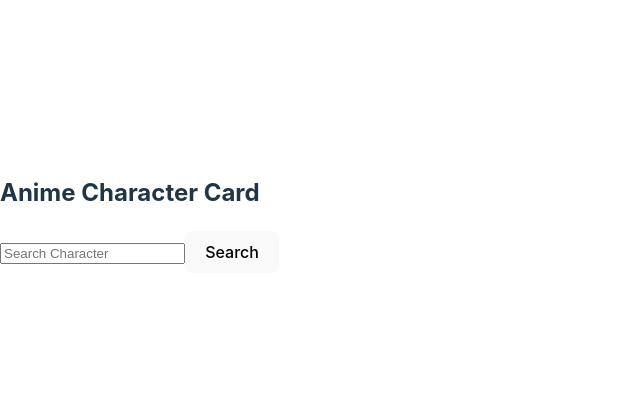
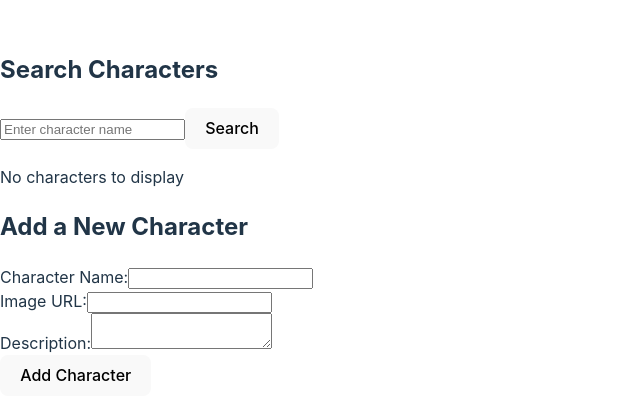
Before and after one commit to mikeyhim23/Project2, a React (Vite) app: page / in a window 1280 px wide. Shown: the part 186-606 px from the top of the page, without its empty margins (0-640 px from the left). Built offline with nearby package versions, Linux system fonts and the light colour scheme.

Commit message:
adding character form

```diff
--- /dev/null
+++ b/src/AddCharacterForm.jsx
@@ -0,0 +1,56 @@
+import React, { useState } from 'react';
+
+function AddCharacterForm({ onAddCharacter }) {
+  // Local state to hold new character's details
+  const [name, setName] = useState('');
+  const [imageUrl, setImageUrl] = useState('');
+  const [description, setDescription] = useState('');
+
+  // Handle form submission
+  const handleSubmit = (e) => {
+    e.preventDefault();
+    if (name && imageUrl && description) {
+      onAddCharacter({ name, imageUrl, description });  // Pass new character data to parent component
+      setName('');  // Reset name field
+      setImageUrl('');  // Reset image URL field
+      setDescription('');  // Reset description field
+    }
+  };
+
+  return (
+    <div>
+      <h2>Add a New Character</h2>
+      <form onSubmit={handleSubmit}>
+        <div>
+          <label>Character Name:</label>
+          <input
+            type="text"
+            value={name}
+            onChange={(e) => setName(e.target.value)}  // Update state on input change
+            required
+          />
+        </div>
+        <div>
+          <label>Image URL:</label>
+          <input
+            type="text"
+            value={imageUrl}
+            onChange={(e) => setImageUrl(e.target.value)}  // Update state on input change
+            required
+          />
+        </div>
+        <div>
+          <label>Description:</label>
+          <textarea
+            value={description}
+            onChange={(e) => setDescription(e.target.value)}  // Update state on input change
+            required
+          />
+        </div>
+        <button type="submit">Add Character</button>
+      </form>
+    </div>
+  );
+}
+
+export default AddCharacterForm;
--- a/src/App.jsx
+++ b/src/App.jsx
@@ -1,39 +1,75 @@
-import { useState, useEffect } from 'react'
-import CharacterCard from './CharacterCard'
+import React, { useState } from 'react';
+import CharacterCard from './CharacterCard';
+import AddCharacterForm from './AddCharacterForm';
 
 function App() {
-  const[character, setCharacter] = useState()
-  const [searchQuery, setSearchQuery] = useState('')
-  const [error, setError] = useState()
+  const [characters, setCharacters] = useState([]);  // Store character data
+  const [searchQuery, setSearchQuery] = useState('');  // Store search input
+  const [error, setError] = useState('');  // Store error messages
 
   const searchCharacter = () => {
-    setError()
+    if (!searchQuery) {
+      setError('Please enter a character name.');
+      setCharacters([]);  // Clear previous characters
+      return;
+    }
+
+    setError('');  // Clear any existing errors
+    setCharacters([]);  // Clear previous search results
 
     fetch(`https://api.jikan.moe/v4/characters?q=${searchQuery}`)
-      .then(res => res.json())
-      .then(info => {
-        if (info.data && info.data.length > 0) {
-          setCharacter(info.data[0])
+      .then((res) => res.json())  // Convert response to JSON
+      .then((data) => {
+        if (data.data && data.data.length > 0) {
+          setCharacters(data.data);  // Set characters if found
         } else {
-          setCharacter()
-          setError('Character not found!')
+          setError('No characters found for this search.');
         }
       })
+      .catch((err) => {
+        setError('Failed to fetch character data.');  // Handle fetch error
+      });
+  };
 
-      .catch(error => {
-        setError(error.message || 'Failed to fetch.')
-      })
+  const addCharacter = (newCharacter) => {
+    const newCharacterData = {
+      name: newCharacter.name,
+      images: { jpg: { image_url: newCharacter.imageUrl } },
+      about: newCharacter.description
+    };
 
-  }
+    // Add the new character to the state
+    setCharacters([...characters, newCharacterData]);
+  };
 
   return (
-    <div className='App'>
-      <h2>Anime Character Card</h2>
-      <input type='text' value={searchQuery} onChange={(e) => setSearchQuery(e.target.value)} placeholder='Search Character' />
+    <div className="App">
+      <h2>Search Characters</h2>
+
+      <input
+        type="text"
+        value={searchQuery}
+        onChange={(e) => setSearchQuery(e.target.value)}  // Update search input
+        placeholder="Enter character name"
+      />
+
       <button onClick={searchCharacter}>Search</button>
-      {character && <CharacterCard character={character} />}
+
+      {error && <p className="error">{error}</p>}  {/* Show error message */}
+
+      <div className="character-list">
+        {characters.length > 0 ? (
+          characters.map((character, index) => (
+            <CharacterCard key={index} character={character} />
+          ))
+        ) : (
+          <p>No characters to display</p>
+        )}
+      </div>
+
+      <AddCharacterForm onAddCharacter={addCharacter} />
     </div>
-  )
+  );
 }
 
-export default App
+export default App;
--- a/src/CharacterCard.jsx
+++ b/src/CharacterCard.jsx
@@ -1,13 +1,19 @@
-import React from "react";
+import React from 'react';
 
-function CharacterCard({ character}) {
-    return (
-        <div className="character-card">
-            <img src={character.images.jpg.image_url} alt={character.name} />
-            <h1>{character.name}</h1>
-            <p>{character.about}</p>
-        </div>
-    )
+function CharacterCard({ character }) {
+  // If the character object is missing or not valid, return an error message
+  if (!character) return <p>No character data available</p>;
+
+  return (
+    <div className="character-card">
+      <img
+        src={character.images?.jpg?.image_url || 'default-image-url.jpg'}  // Fallback image if missing
+        alt={character.name || 'Unknown character'}
+      />
+      <h3>{character.name || 'No name available'}</h3>
+      <p>{character.about || 'No description available'}</p>
+    </div>
+  );
 }
 
-export default CharacterCard
+export default CharacterCard;
```
